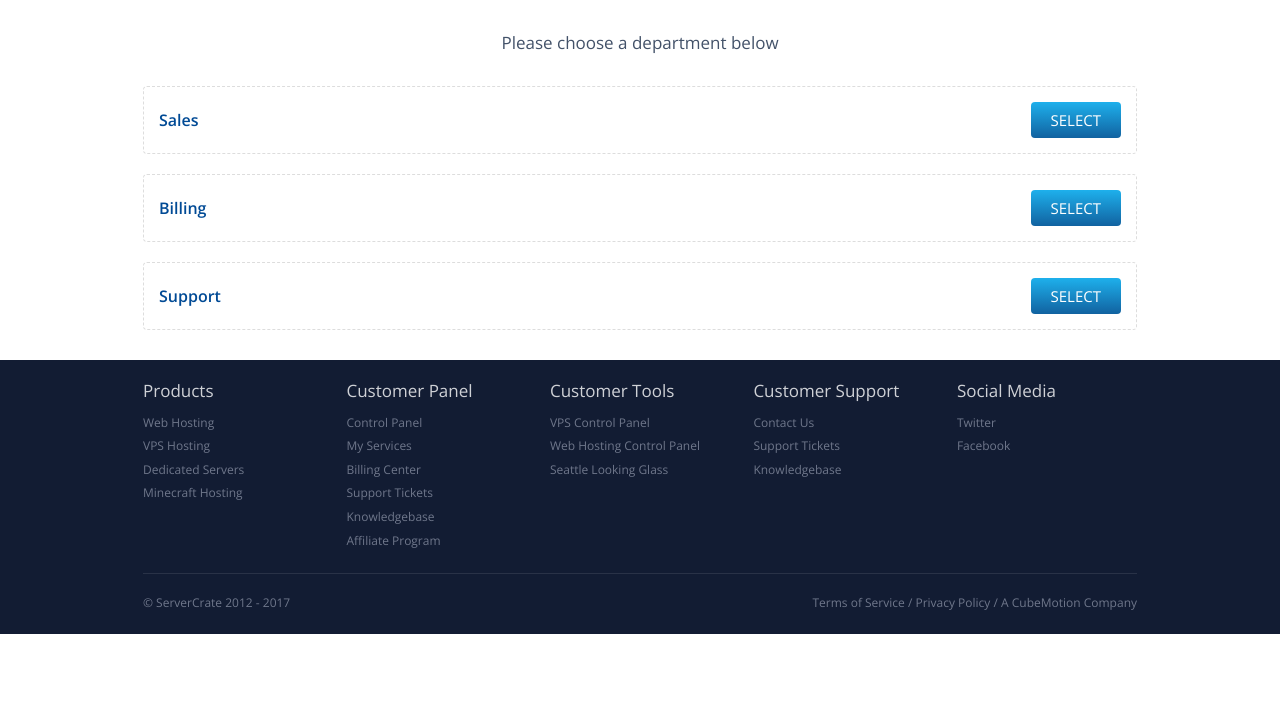
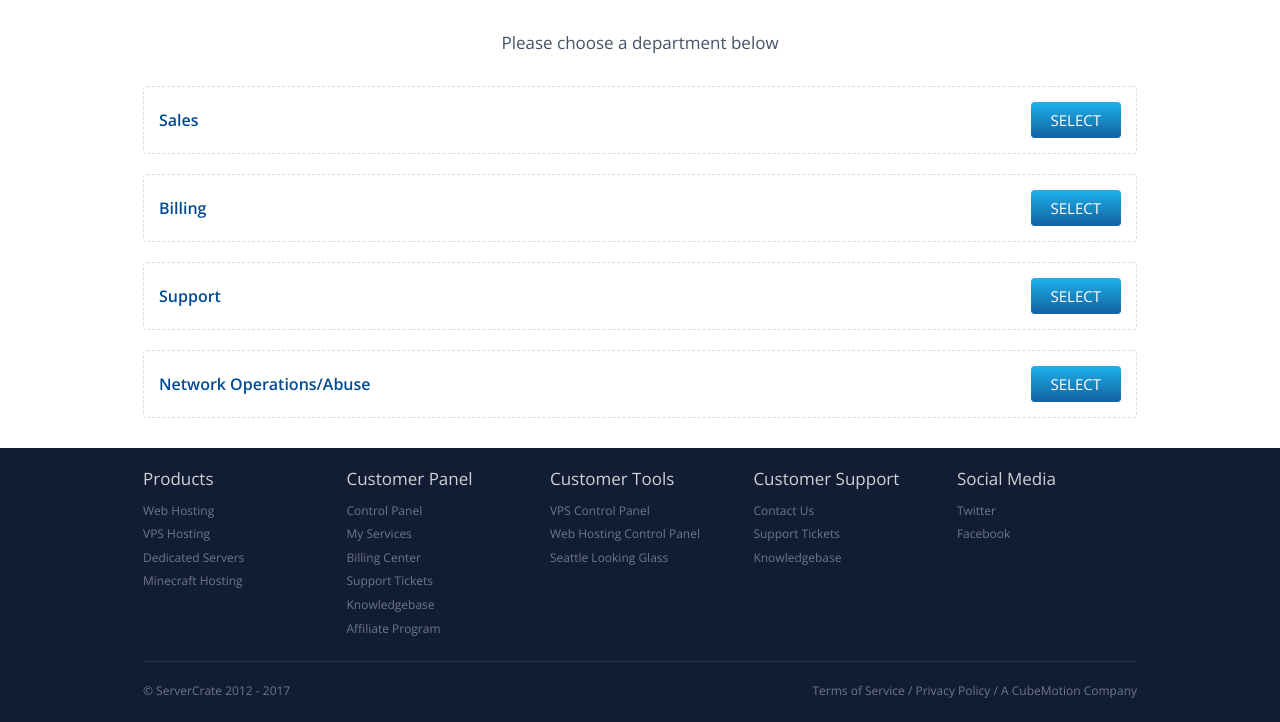
Before and after one commit to RobertClarke/ServerCrate, a PHP site: page /support in a window 1280 px wide. Shown: the part 251-973 px from the top of the page. Before the commit the page ends 885 px from the top, so only its background shows below. Run offline with PHP 8.4, Linux system fonts and the light colour scheme; some libraries are stand-ins or nearby versions.

Commit message:
Update support.php

```diff
--- a/support.php
+++ b/support.php
@@ -31,6 +31,10 @@ require_once('structure/header.php');
 							<p><a href="https://billing.servercrate.com/submitticket.php?step=2&deptid=2">Support</a></p>
 							<a href="https://billing.servercrate.com/submitticket.php?step=2&deptid=2" class="bttn blue">Select</a>
 						</article>
+						<article>
+							<p><a href="https://billing.servercrate.com/submitticket.php?step=2&deptid=5">Network Operations/Abuse</a></p>
+							<a href="https://billing.servercrate.com/submitticket.php?step=2&deptid=5" class="bttn blue">Select</a>
+						</article>
 					</section>
 				</div>
 			</div>
```
